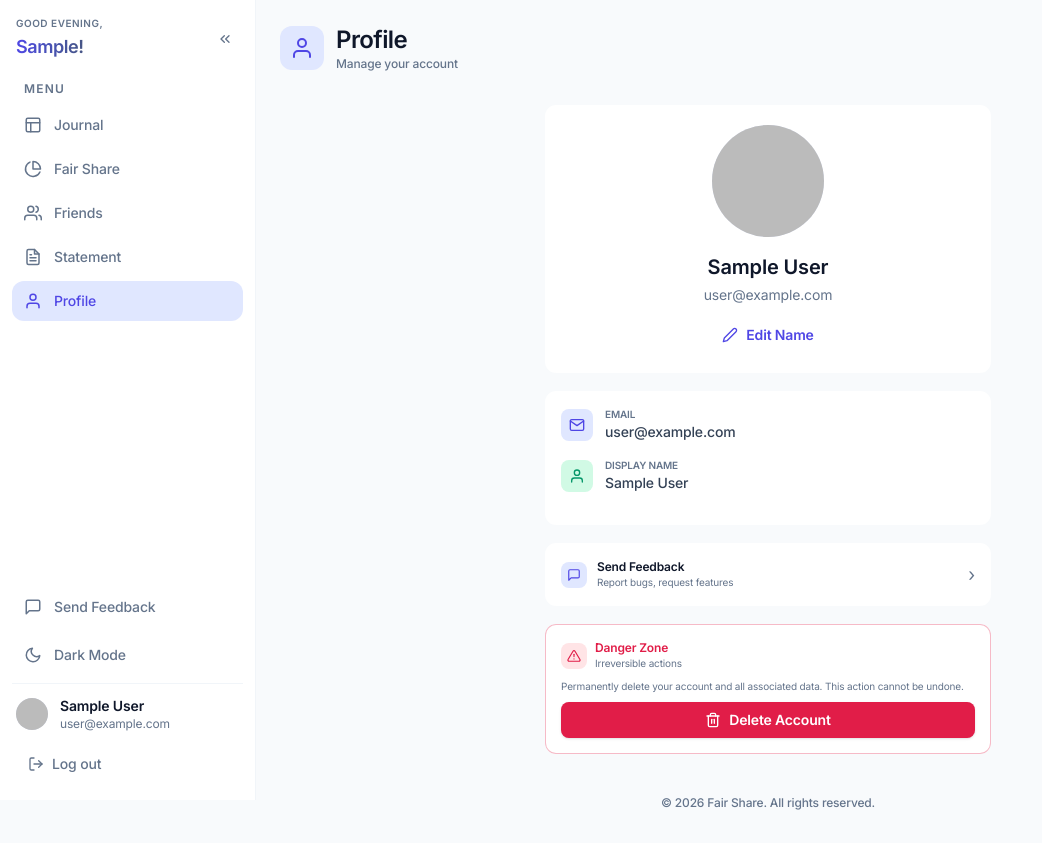
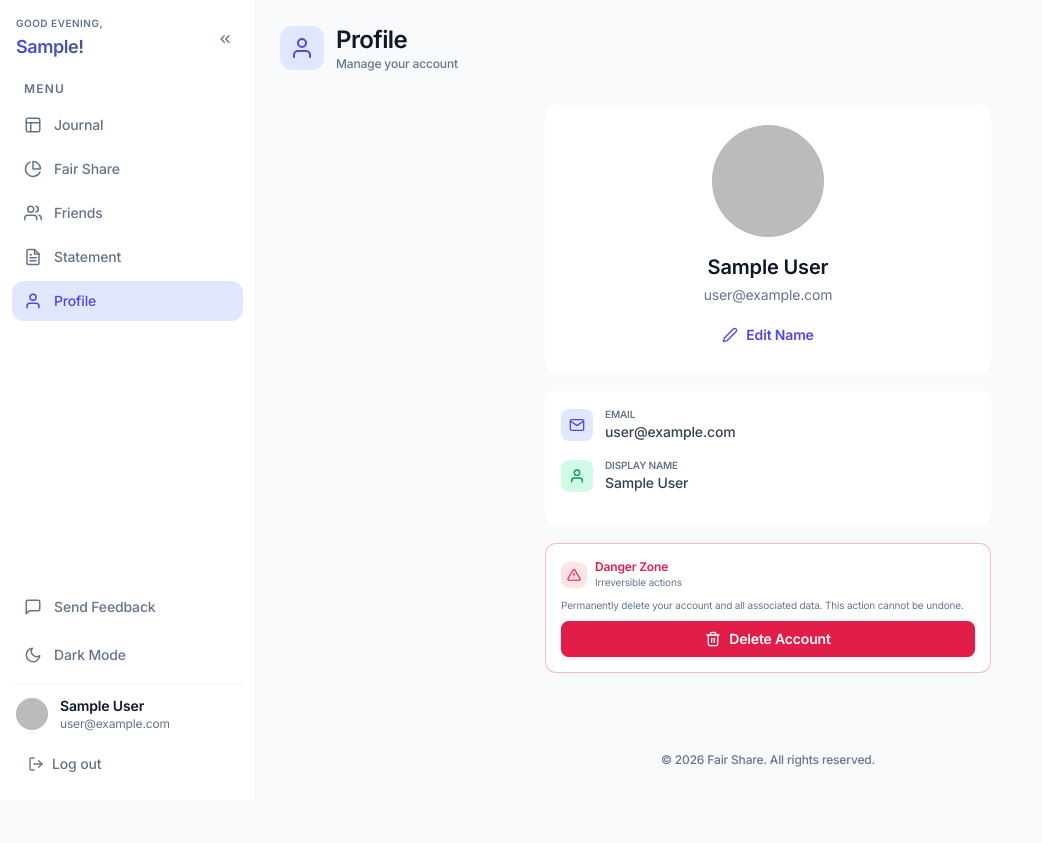
Before and after one commit to nycwy/project-solo, a React (Vite) app: page /profile in a window 1280 px wide. Shown: the whole page, without its empty margins (0-1042 px from the left). After the commit the page ends 800 px from the top, so only its background shows below. Built offline with nearby package versions, Linux system fonts and the light colour scheme; no server answers; the database is empty; sample sign-in values are in the browser's storage.

Commit message:
Remove feedback from profile

```diff
--- a/src/components/Profile.jsx
+++ b/src/components/Profile.jsx
@@ -18,7 +18,6 @@ import {
     FiTrash2,
     FiLock,
     FiAlertTriangle,
-    FiMessageSquare,
 } from 'react-icons/fi';
 import { signOut } from 'firebase/auth';
 import { useNavigate } from 'react-router-dom';
@@ -222,21 +221,6 @@ const Profile = () => {
                         </div>
                     </div>
                 </Card>
-                {/* Send Feedback */}
-                <Card padding="sm" className="md:!p-4 cursor-pointer hover:bg-[var(--color-surface-hover)] transition-colors" onClick={() => navigate('/feedback')}>
-                    <div className="flex items-center justify-between">
-                        <div className="flex items-center gap-2.5">
-                            <div className="p-1.5 bg-[var(--color-primary-light)] text-[var(--color-primary)] rounded-lg">
-                                <FiMessageSquare size={14} />
-                            </div>
-                            <div>
-                                <h3 className="text-xs font-bold text-[var(--color-text)]">Send Feedback</h3>
-                                <p className="text-[10px] text-[var(--color-text-muted)]">Report bugs, request features</p>
-                            </div>
-                        </div>
-                        <span className="text-[var(--color-text-muted)] text-lg">›</span>
-                    </div>
-                </Card>
 
                 {/* Danger Zone */}
                 <Card padding="sm" className="ring-1 ring-inset ring-[var(--color-danger)]/30 md:!p-4">
```
